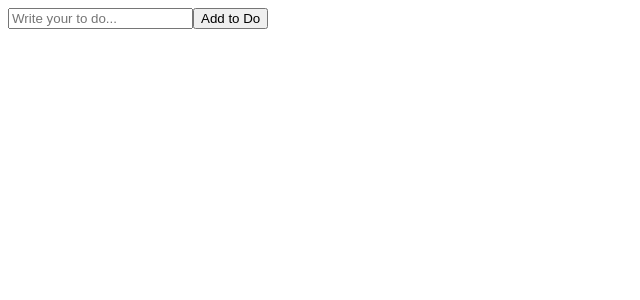
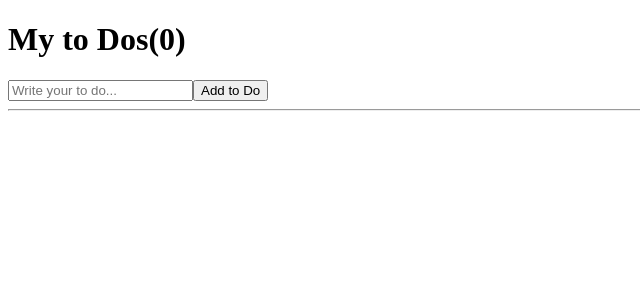
Before and after one commit to DoctorK4/codeit, a React (Create React App) app in the folder react/node-coder/cra-practice/: page / in a window 1280 px wide. Shown: the top 300 px of the page, without its empty margins (0-640 px from the left). Built offline with nearby package versions, Linux system fonts and the light colour scheme.

Commit message:
[feature] toDoList 화면 추가 기능 구현

```diff
--- a/react/node-coder/cra-practice/src/App.js
+++ b/react/node-coder/cra-practice/src/App.js
@@ -3,20 +3,23 @@
 
 function App() {
   const [toDo, setToDo] = useState("");
+  const [toDos, setToDos] = useState([]);
   const onChange = (e) => {
     setToDo((toDo) => e.target.value);
   };
 
   const onSubmit = (e) => {
-    e.preventDefalut()
+    e.preventDefault()
     if (toDo === ""){
       return;
     }
+    setToDos(currentArray => [toDo, ...currentArray]);
     setToDo("");
   }
 
   return (
     <div>
+      <h1>My to Dos({toDos.length})</h1>
       <form onSubmit={onSubmit}>
         <input
           onChange={onChange}
@@ -26,6 +29,10 @@
         />
         <button>Add to Do</button>
       </form>
+      <hr/>
+        <ul>
+          {toDos.map((item, index) => <li key={index}>{item}</li>)}
+        </ul>
     </div>
   );
 }
```
